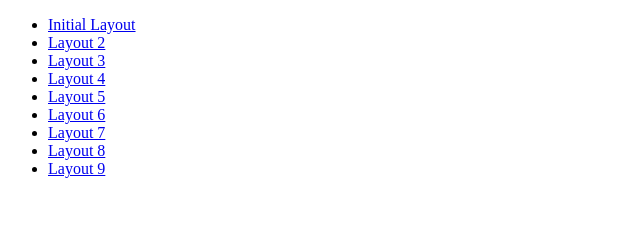
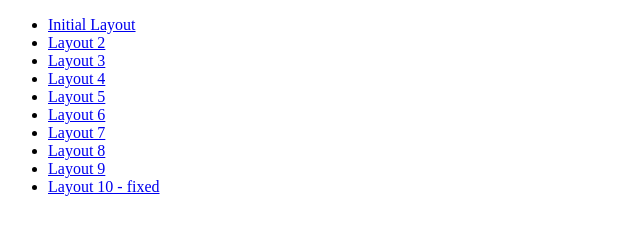
Before and after one commit to Xapakas/Lab4, a plain HTML site: page index.html in a window 1280 px wide. Shown: the whole page, without its empty margins (0-640 px from the left). Drawn offline with Linux system fonts and the light colour scheme.

Commit message:
Update index.html

```diff
--- a/index.html
+++ b/index.html
@@ -15,6 +15,7 @@
       <li><a href="layout7">Layout 7</a></li>
       <li><a href="layout8">Layout 8</a></li>
       <li><a href="layout9">Layout 9</a></li>
+      <li><a href="layout10">Layout 10 - fixed</a></li>
     </ul>
   </body>
 </html>
```
